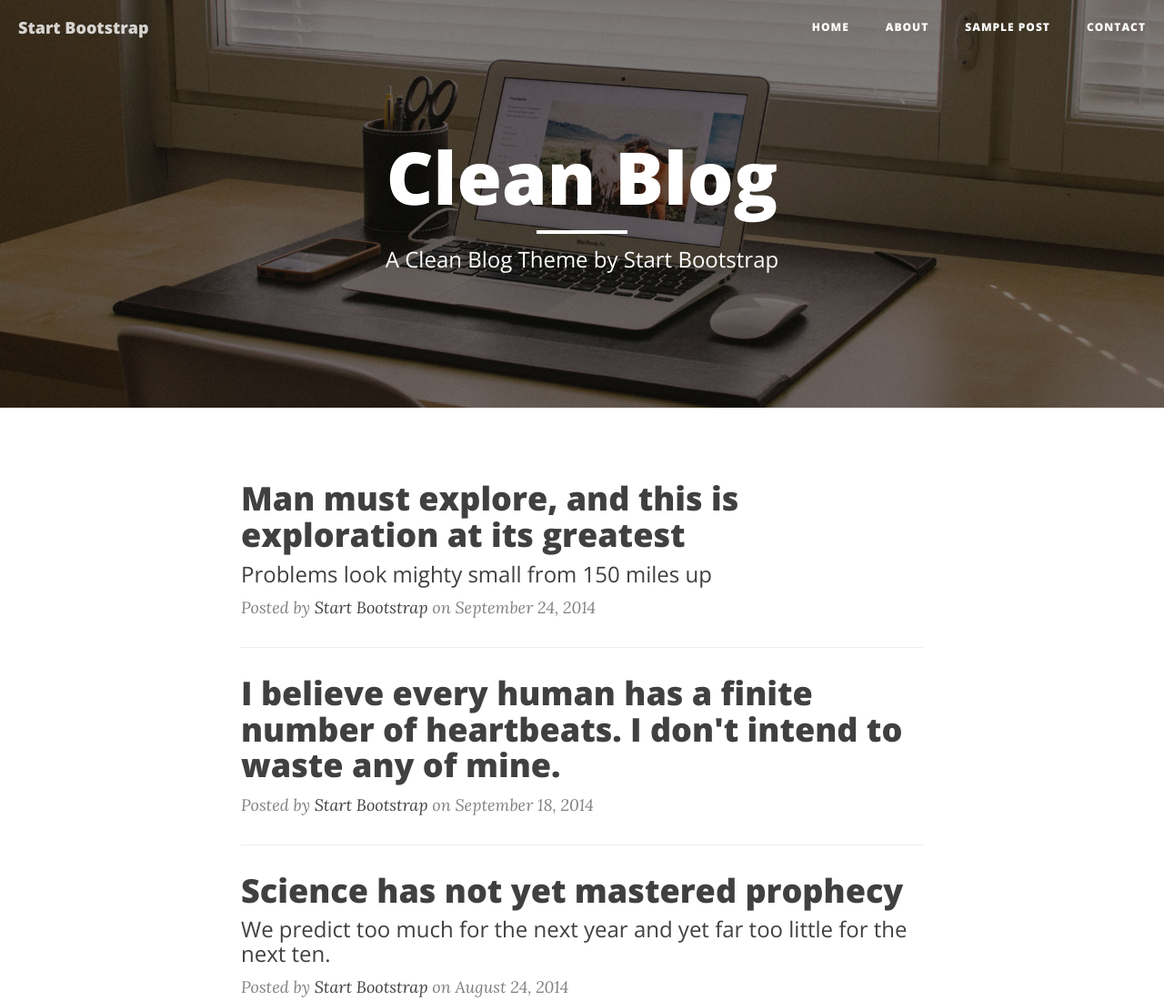
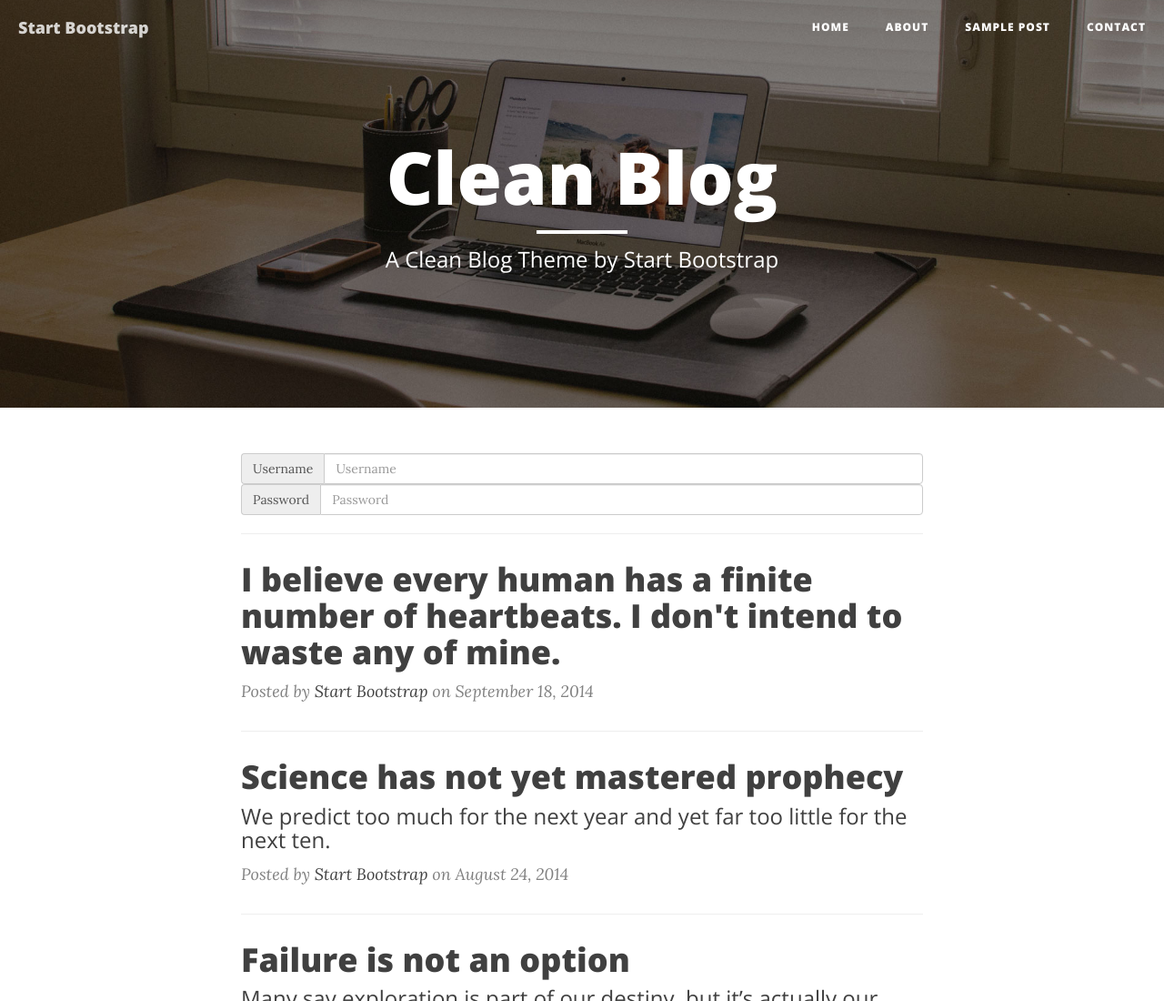
Before and after one commit to MomoSho/NSBEConnect-App, a plain HTML site: page index.html in a window 1280 px wide. Shown: the top 1100 px of the page at 91% size. Drawn offline with nearby package versions, Linux system fonts and the light colour scheme.

Commit message:
User Login Interface

```diff
--- a/index.html
+++ b/index.html
@@ -89,16 +89,15 @@
     <div class="container">
         <div class="row">
             <div class="col-lg-8 col-lg-offset-2 col-md-10 col-md-offset-1">
-                <div class="post-preview">
-                    <a href="post.html">
-                        <h2 class="post-title">
-                            Man must explore, and this is exploration at its greatest
-                        </h2>
-                        <h3 class="post-subtitle">
-                            Problems look mighty small from 150 miles up
-                        </h3>
-                    </a>
-                    <p class="post-meta">Posted by <a href="#">Start Bootstrap</a> on September 24, 2014</p>
+                <div class="login">
+                    <div class="input-group">
+                      <span class="input-group-addon" id="basic-addon1">Username</span>
+                      <input type="text" class="form-control" placeholder="Username" aria-describedby="basic-addon1">
+                    </div>
+                    <div class="input-group">
+                      <span class="input-group-addon" id="basic-addon1">Password</span>
+                      <input type="text" class="form-control" placeholder="Password" aria-describedby="basic-addon1">
+                    </div>
                 </div>
                 <hr>
                 <div class="post-preview">
```
Also changed, not shown: js/users.js (added, +7 -0 lines).
